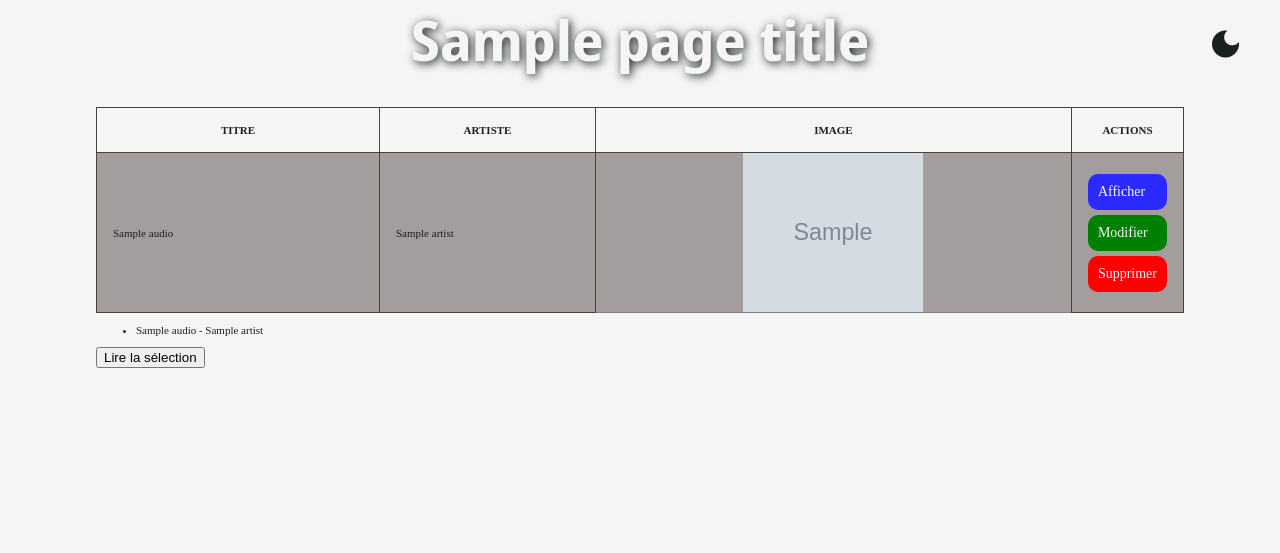
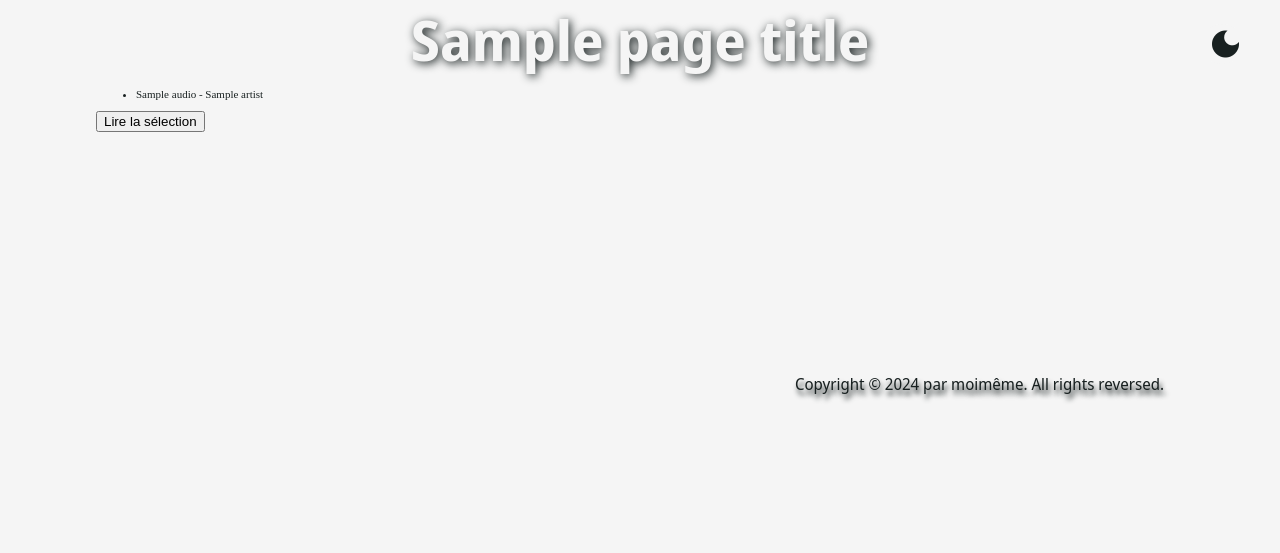
Before and after one commit to janlwy/test, a PHP site: template Views/main/audioList.php in a window 1280 px wide. Shown: the top 553 px of the page. Run offline with PHP 8.4, Linux system fonts and the light colour scheme; the template is opened without the code that fills it: most values are stand-ins (such as "Sample title", 1, 10 or a date in 2020); grey boxes marked "Sample" are stand-in pictures.

Commit message:
fix: Remove static audio table to avoid duplication with dynamic list

```diff
--- a/Views/main/audioList.php
+++ b/Views/main/audioList.php
@@ -1,27 +1,5 @@
  <section>
      <span class="br"></span>
-     <table class='' border=1 style='border-collapse:collapse;' id="audio-table">
-         <tr class='fond-blue'>
-             <th class=''>TITRE</th>
-             <th class=''>ARTISTE</th>
-             <th class=''>IMAGE</th>
-             <th class='actions-column'>ACTIONS</th>
-         </tr>
-         <?php foreach ($audios as $audio): ?>
-             <tr data-id="<?php echo $audio['id']; ?>">
-                 <td class='title-column'><?php echo $audio['title']; ?></td>
-                 <td class='artist-column'><?php echo $audio['artist']; ?></td>
-                 <td class='image-column'><img class='photoAudio' src='Ressources/images/pochettes/<?php echo $audio['image']; ?>' alt='cover'></td>
-                 <td class='action-buttons'>
-                     <div class='button-group'>
-                         <a class='btnBase blue' href='index.php?url=audio/show/<?php echo $audio['id']; ?>'>Afficher</a>
-                         <a class='btnBase vert' href='index.php?url=audio/update/<?php echo $audio['id']; ?>'>Modifier</a>
-                         <a class='btnBase rouge' href='index.php?url=audio/delete/<?php echo $audio['id']; ?>'>Supprimer</a>
-                     </div>
-                 </td>
-             </tr>
-         <?php endforeach; ?>
-     </table>
      <ul id="audio-list">
          <?php foreach ($audios as $audio): ?>
              <li data-id="<?php echo $audio['id']; ?>"><?php echo $audio['title']; ?> - <?php echo $audio['artist']; ?></li>
```
